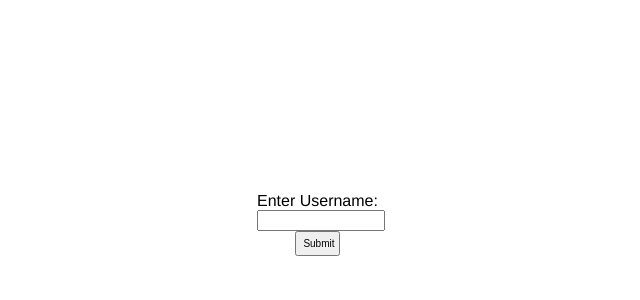
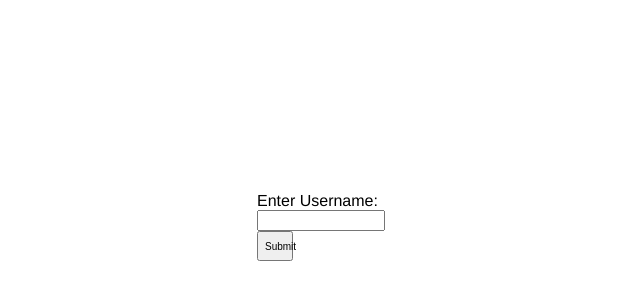
Before and after one commit to MatiMaster/simpleNodeJSChatExampleForTeamLel, a website: page index.html in a window 1280 px wide. Shown: the part 168-468 px from the top of the page, without its empty margins (319-959 px from the left). Drawn offline with nearby package versions, Linux system fonts and the light colour scheme.

Commit message:
Add files via upload

```diff
--- a/CSS/siteCSS.css
+++ b/CSS/siteCSS.css
@@ -33,6 +33,7 @@
 }
 
 .sendButton{
+
     position: relative;
     width: 36px;
     height: 30px;
@@ -40,7 +41,7 @@
     font-size: 10px;
 }
 
-.sendButton{
+.sendUsernameButton{
     position: relative;
     width: 45px;
     height: 25px;
```
